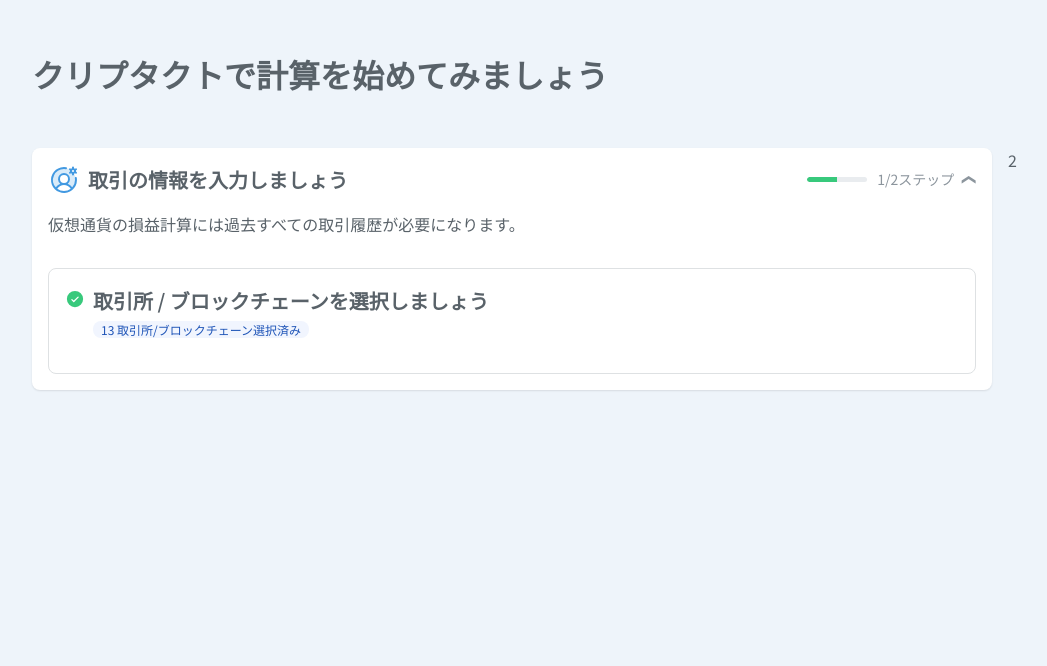
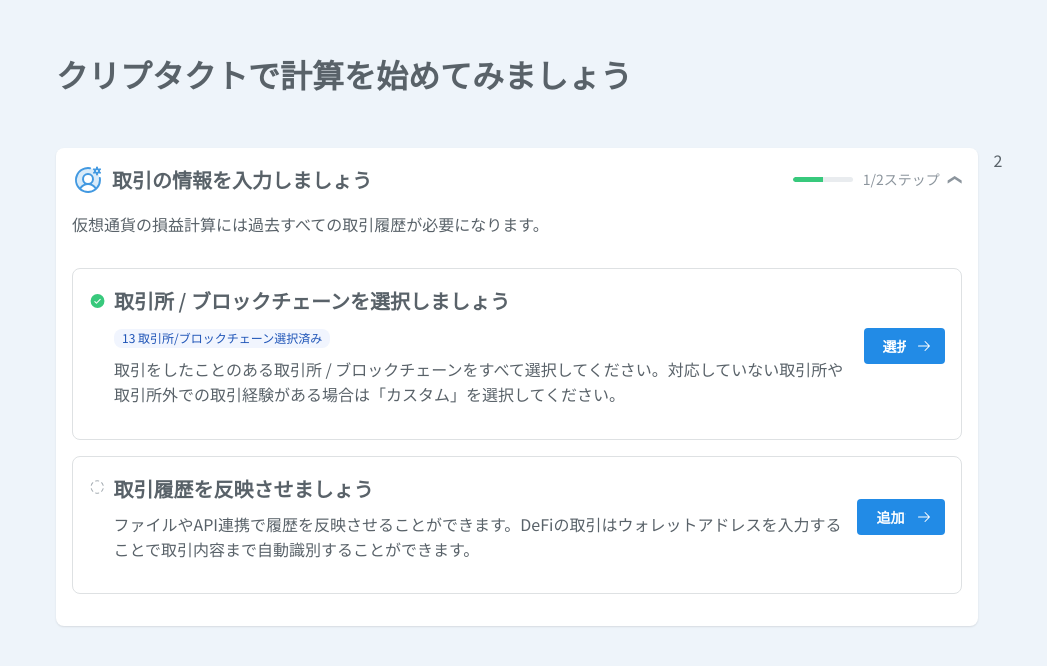
Before and after one commit to tiagorocha001/pafin-app, a React (Vite) app: page / in a window 1280 px wide. Shown: the top 666 px of the page, without its empty margins (8-1055 px from the left). Built offline with nearby package versions, Linux system fonts and the light colour scheme.

Commit message:
Increment component logic

```diff
--- a/src/components/Card/index.tsx
+++ b/src/components/Card/index.tsx
@@ -1,17 +1,18 @@
 import { Flex, Progress } from "@mantine/core";
 import { UserCircleGear } from "@phosphor-icons/react";
-import { SubCard } from "../SubCard";
+import { SubCard, SubCardProps } from "../SubCard";
 import styles from "./style.module.css";
 
-interface Props {
+export interface CardProps {
   title: string;
   description: string;
   progress: number;
+  subCardsData: SubCardProps[];
 }
 
 const arrowIcon = "\u276E";
 
-export const Card = ({ title, description, progress }: Props) => {
+export const Card = ({ title, description, progress, subCardsData }: CardProps) => {
   return (
     <div className={styles.container}>
       <Flex
@@ -44,7 +45,8 @@
         </div>
       </Flex>
       <div className={styles.description}>{description}</div>
-      <SubCard />
+      {!!subCardsData.length &&
+        subCardsData.map((item) => <SubCard key={item.title} {...item} />)}
     </div>
   );
 };
--- a/src/components/Card/style.module.css
+++ b/src/components/Card/style.module.css
@@ -3,6 +3,7 @@
     background-color: white;
     border-radius: 8px;
     box-shadow: 0 1px 2px 0 rgba(0, 0, 0, 0.1);
+    margin-bottom: 16px;
 }
 
 .header {
--- a/src/components/SubCard/index.tsx
+++ b/src/components/SubCard/index.tsx
@@ -1,22 +1,63 @@
-import { Flex } from "@mantine/core";
-import { CheckCircle } from "@phosphor-icons/react";
+import { Flex, Button } from "@mantine/core";
+import { CheckCircle, ArrowRight, CircleDashed } from "@phosphor-icons/react";
 import styles from "./style.module.css";
 
-export const SubCard = () => {
+export interface SubCardProps {
+  title: string;
+  alert: string;
+  description: string;
+  active: boolean;
+  button: string;
+  completed: boolean;
+}
+
+export const SubCard = ({
+  title,
+  alert,
+  description,
+  active,
+  button,
+  completed,
+}: SubCardProps) => {
   return (
-    <div className={styles.container}>
+    <div className={styles.container} style={{ opacity: active ? 1 : 0.5 }}>
       <Flex
         gap="8px"
         justify="flex-start"
         align="flex-start"
         direction="row"
-        wrap="wrap"
         className={styles.header}
       >
-        <CheckCircle size={20} color="#38C97C" weight="fill" style={{marginTop: "4px"}} />
+        {completed ? (
+          <CheckCircle
+            size={28}
+            color="#38C97C"
+            weight="fill"
+            style={{ marginTop: "2px" }}
+          />
+        ) : (
+          <CircleDashed
+            size={24}
+            color="#A7AEB4"
+            style={{ marginTop: "2px" }}
+          />
+        )}
         <div>
-          <h3>取引所 / ブロックチェーンを選択しましょう</h3>
-          <span className={styles.alert}>13 取引所/ブロックチェーン選択済み</span>
+          <Flex
+            gap="8px"
+            justify="space-between"
+            align="center"
+            direction="row"
+          >
+            <div>
+              <h3>{title}</h3>
+              {!!alert.length && <span className={styles.alert}>{alert}</span>}
+              <div className={styles.description}>{description}</div>
+            </div>
+            <Button rightSection={<ArrowRight size={16} color="#fff" />}>
+              {button}
+            </Button>
+          </Flex>
         </div>
       </Flex>
     </div>
--- a/src/components/SubCard/style.module.css
+++ b/src/components/SubCard/style.module.css
@@ -2,6 +2,7 @@
     padding: 16px;
     border-radius: 8px;
     border: 1px solid #DEE1E3;
+    margin-bottom: 16px;
 }
 
 .header {
@@ -14,8 +15,9 @@
     background-color: #F1F5FE;
     color: #1E54B7;
     font-size: 12px;
+    display: inline-block;
 }
 
 .description {
-    margin-bottom: 32px;
+    margin-top: 8px;
 }
--- a/src/index.css
+++ b/src/index.css
@@ -35,6 +35,7 @@
 
 h3 {
   font-size: 20px;
+  margin-bottom: 8px;
 }
 
 .main {
--- a/src/pages/Home.tsx
+++ b/src/pages/Home.tsx
@@ -1,15 +1,34 @@
 import { Container, Flex } from "@mantine/core";
-import { Card } from "../components/Card";
+import { Card, CardProps } from "../components/Card";
 
-const cardData1 = {
+const cardData1: CardProps = {
   title: "取引の情報を入力しましょう",
   description: "仮想通貨の損益計算には過去すべての取引履歴が必要になります。",
   progress: 50,
+  subCardsData: [
+    {
+      title: "取引所 / ブロックチェーンを選択しましょう",
+      alert: "13 取引所/ブロックチェーン選択済み",
+      description:
+        "取引をしたことのある取引所 / ブロックチェーンをすべて選択してください。対応していない取引所や取引所外での取引経験がある場合は「カスタム」を選択してください。",
+      active: true,
+      button: "選択する",
+      completed: true,
+    },
+    {
+        title: "取引履歴を反映させましょう",
+        alert: "",
+        description: "ファイルやAPI連携で履歴を反映させることができます。DeFiの取引はウォレットアドレスを入力することで取引内容まで自動識別することができます。",
+        active: true,
+        button: "追加する",
+        completed: false,
+      },
+  ],
 };
 
 export const Home = () => {
   return (
-    <Container size="1200px" className="main">
+    <Container size="90%" className="main">
       <Flex
         gap="16px"
         justify="flex-start"
@@ -21,7 +40,12 @@
           <h1>クリプタクトで計算を始めてみましょう</h1>
         </div>
         <div className="left-panel">
-          <Card title={cardData1.title} description={cardData1.description} progress={cardData1.progress} />
+          <Card
+            title={cardData1.title}
+            description={cardData1.description}
+            progress={cardData1.progress}
+            subCardsData={cardData1.subCardsData}
+          />
         </div>
         <div className="right-panel">2</div>
       </Flex>
```
